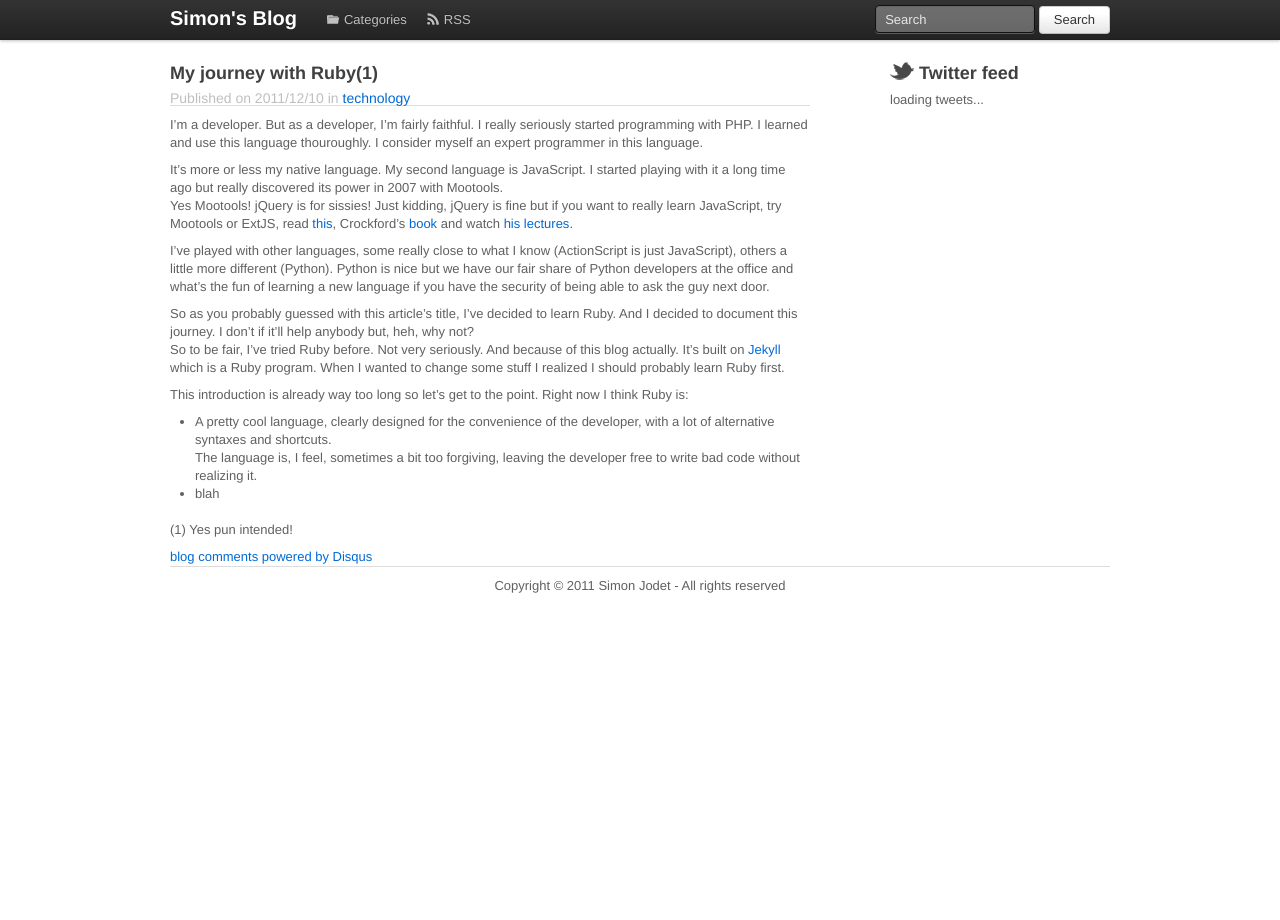
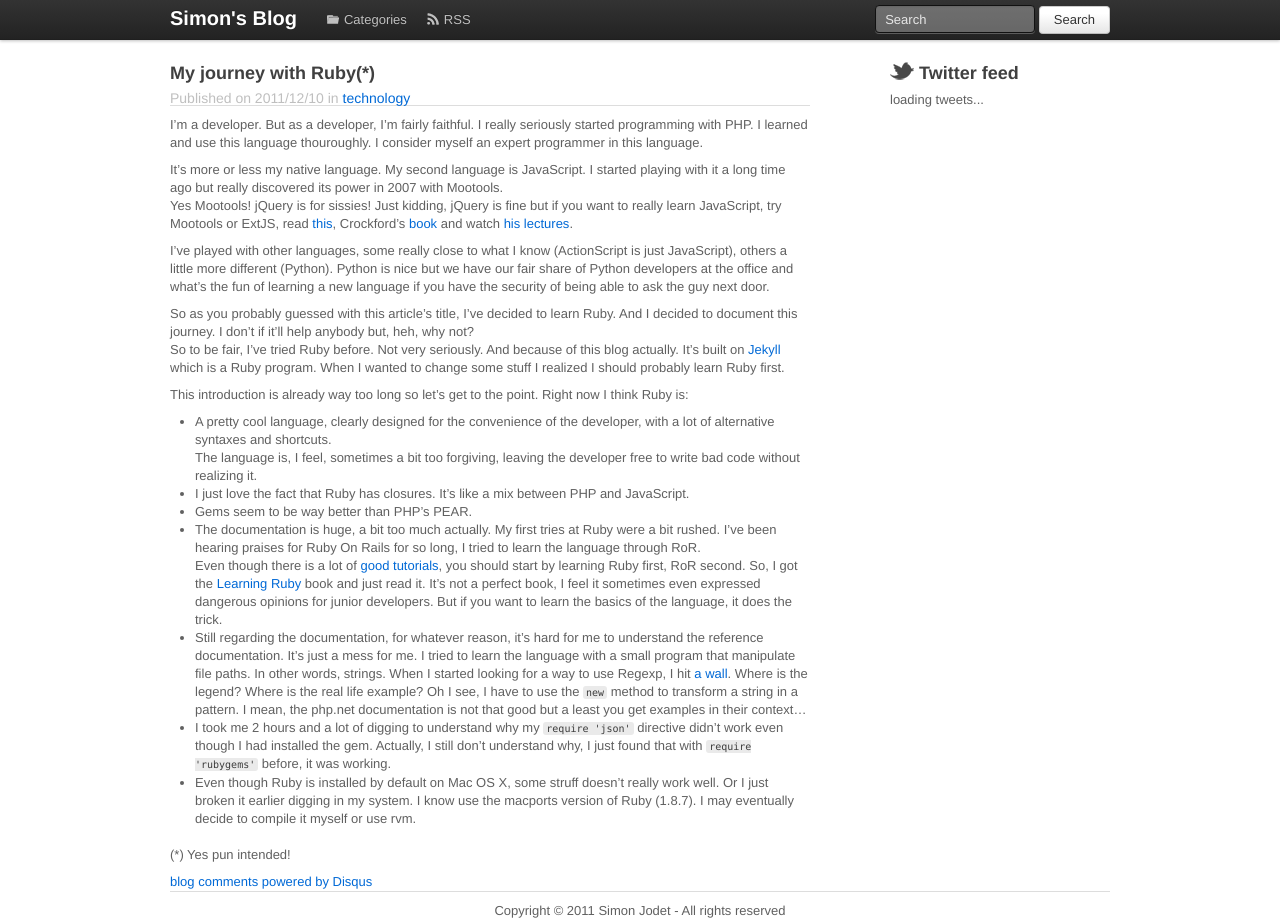
Before and after one commit to simonjodet/blog, a Jekyll site: the page built from technology/_posts/2011-12-10-my-journey-with-ruby.markdown, in a window 1280 px wide. Built offline with Jekyll 4.4.1, drawn with Linux system fonts in a browser that asks for light colours; Markdown is read by kramdown in place of the engine named in the settings; comment, search, counter and statistics services are not loaded.

Commit message:
Writing the ruby article

```diff
--- a/technology/_posts/2011-12-10-my-journey-with-ruby.markdown
+++ b/technology/_posts/2011-12-10-my-journey-with-ruby.markdown
@@ -1,6 +1,6 @@
 ---
 layout: post
-title: My journey with Ruby(1)
+title: My journey with Ruby(*)
 category: technology
 tags: [Ruby]
 ---
@@ -18,6 +18,14 @@ This introduction is already way too long so let's get to the point. Right now I
 
 * A pretty cool language, clearly designed for the convenience of the developer, with a lot of alternative syntaxes and shortcuts.
   The language is, I feel, sometimes a bit too forgiving, leaving the developer free to write bad code without realizing it.
-* blah
+* I just love the fact that Ruby has closures. It's like a mix between PHP and JavaScript.
+* Gems seem to be way better than PHP's PEAR.
+* The documentation is huge, a bit too much actually. My first tries at Ruby were a bit rushed. I've been hearing praises for Ruby On Rails for so long, I tried to learn the language through RoR.
+  Even though there is a lot of [good tutorials](http://railsforzombies.org/), you should start by learning Ruby first, RoR second. So, I got the [Learning Ruby](http://shop.oreilly.com/product/9780596529864.do) book and just read it. It's not a perfect book, I feel it sometimes even expressed dangerous opinions for junior developers. But if you want to learn the basics of the language, it does the trick.
+* Still regarding the documentation, for whatever reason, it's hard for me to understand the reference documentation. It's just a mess for me. I tried to learn the language with a small program that manipulate file paths. In other words, strings. When I started looking for a way to use Regexp, I hit [a wall](http://www.ruby-doc.org/core-1.8.7/Regexp.html). Where is the legend? Where is the real life example? Oh I see, I have to use the ``new`` method to transform a string in a pattern. I mean, the php.net documentation is not that good but a least you get examples in their context...
+* I took me 2 hours and a lot of digging to understand why my ``require 'json'`` directive didn't work even though I had installed the gem. Actually, I still don't understand why, I just found that with ``require 'rubygems'`` before, it was working.
+* Even though Ruby is installed by default on Mac OS X, some struff doesn't really work well. Or I just broken it earlier digging in my system. I know use the macports version of Ruby (1.8.7). I may eventually decide to compile it myself or use rvm.
 
-(1) Yes pun intended!
+
+
+(*) Yes pun intended!
```
